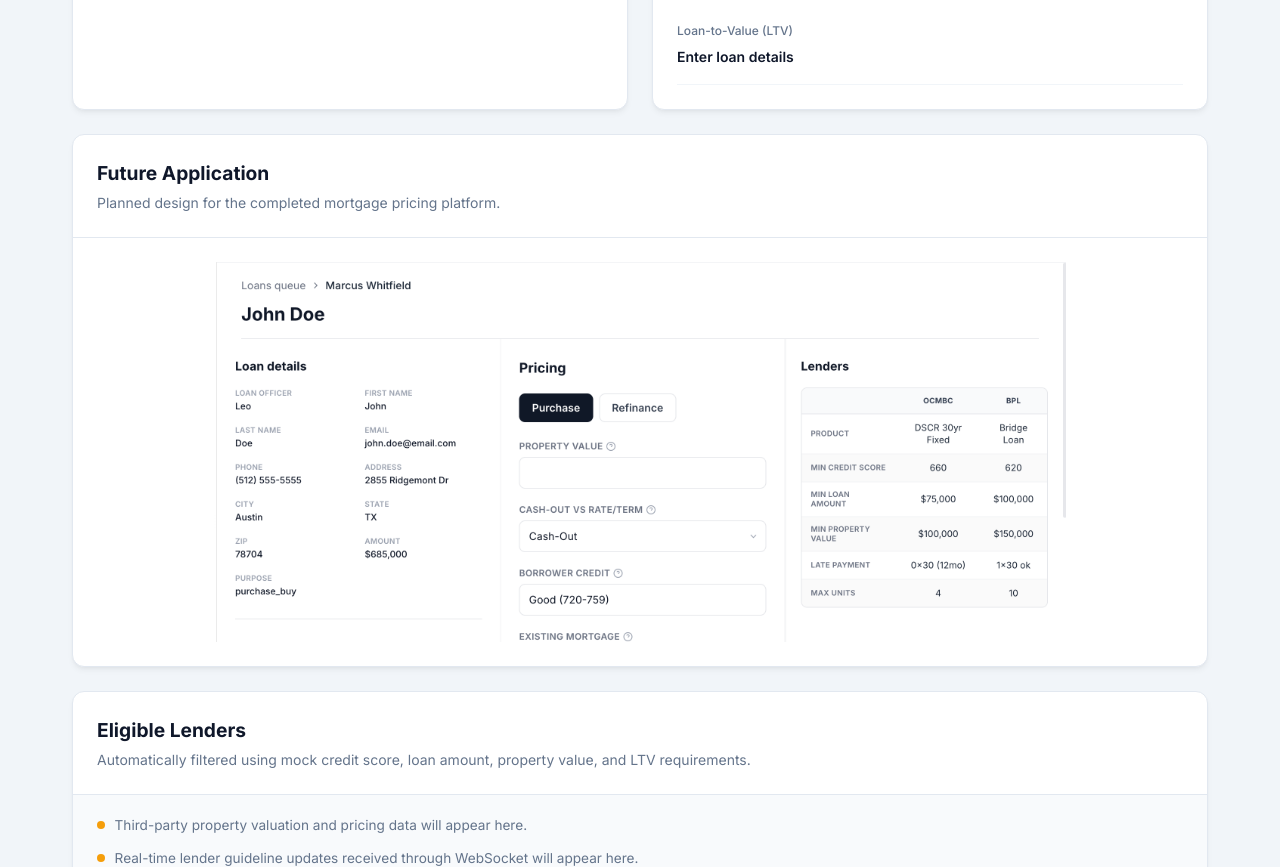
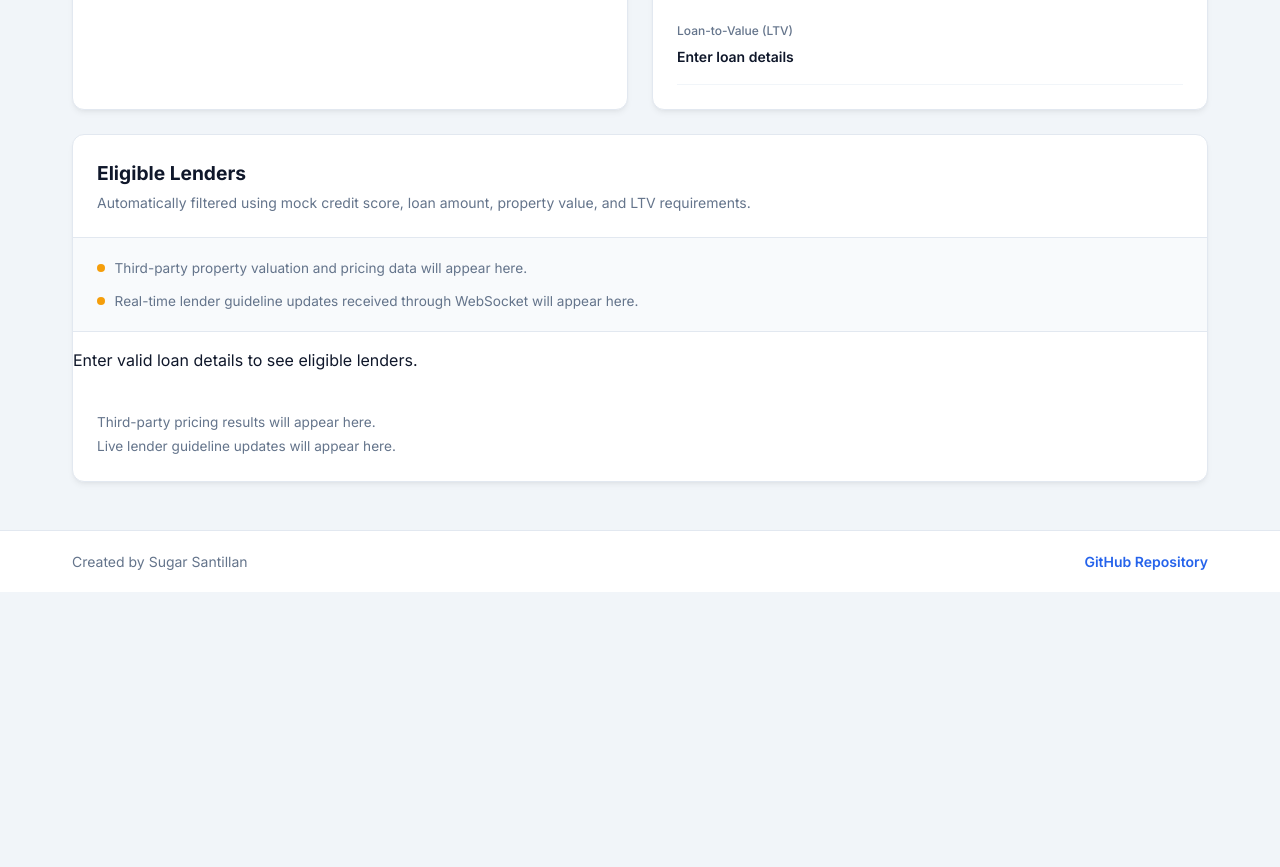
Before and after one commit to sugar-s-santillan/startup, a React (Vite) app: page /pricing in a window 1280 px wide. Shown: the part 760-1627 px from the top of the page. After the commit the page ends 1352 px from the top, so only its background shows below. Built offline with nearby package versions, Linux system fonts and the light colour scheme; sample sign-in values are in the browser's storage.

Commit message:
Removed future application section. Starting to clean up unnecessary stuff

```diff
--- a/src/pages/Pricing.jsx
+++ b/src/pages/Pricing.jsx
@@ -204,19 +204,6 @@ export default function Pricing() {
           </section>
         </div>
 
-        <section className="content-card preview-card">
-          <div className="card-heading">
-            <h2>Future Application</h2>
-            <p>Planned design for the completed mortgage pricing platform.</p>
-          </div>
-
-          <img
-            src={futurePagePreview}
-            alt="Planned mortgage pricing page"
-            className="future-page-image"
-          />
-        </section>
-
         <section className="content-card lender-section">
           <div className="card-heading">
             <h2>Eligible Lenders</h2>
```
